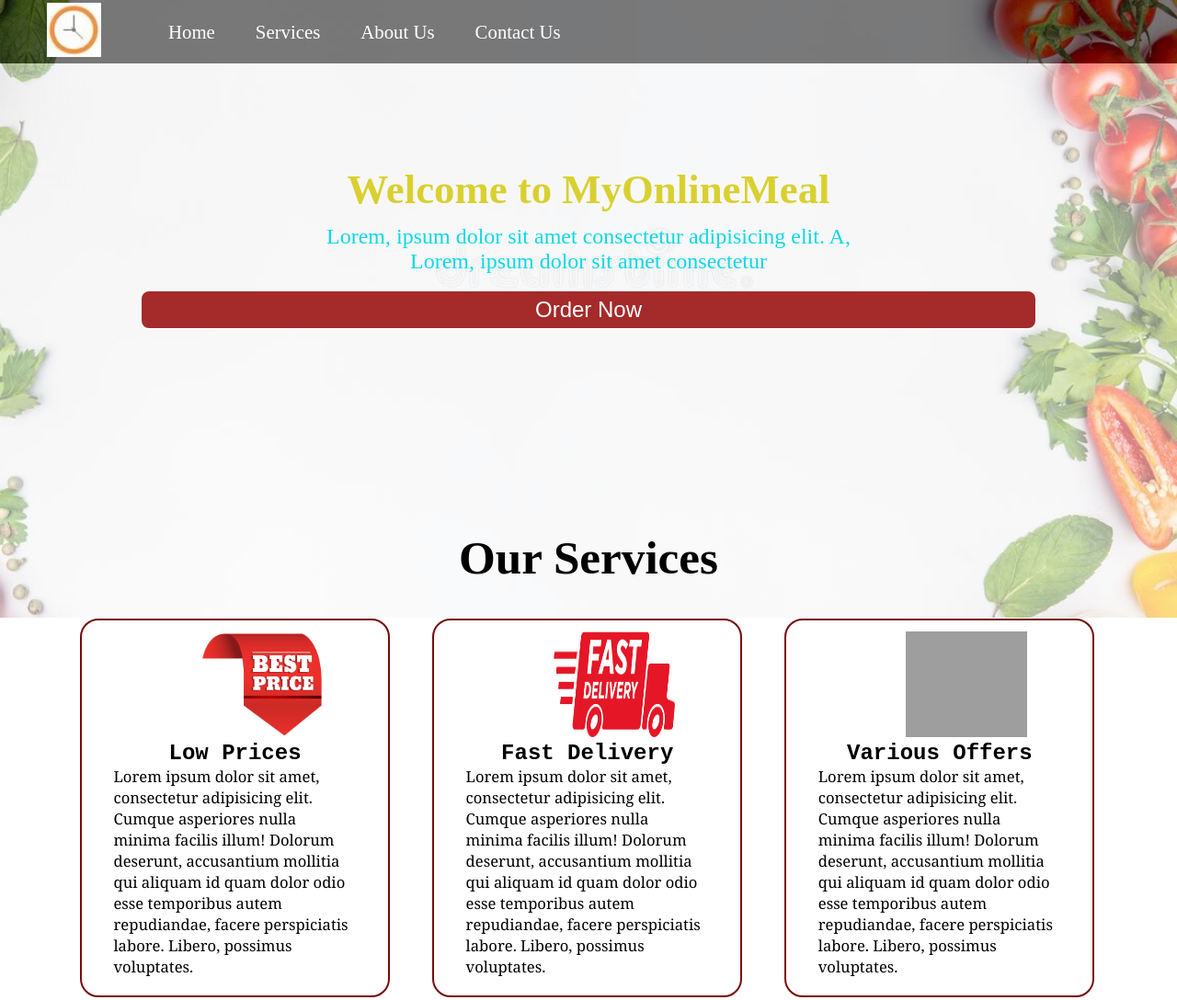
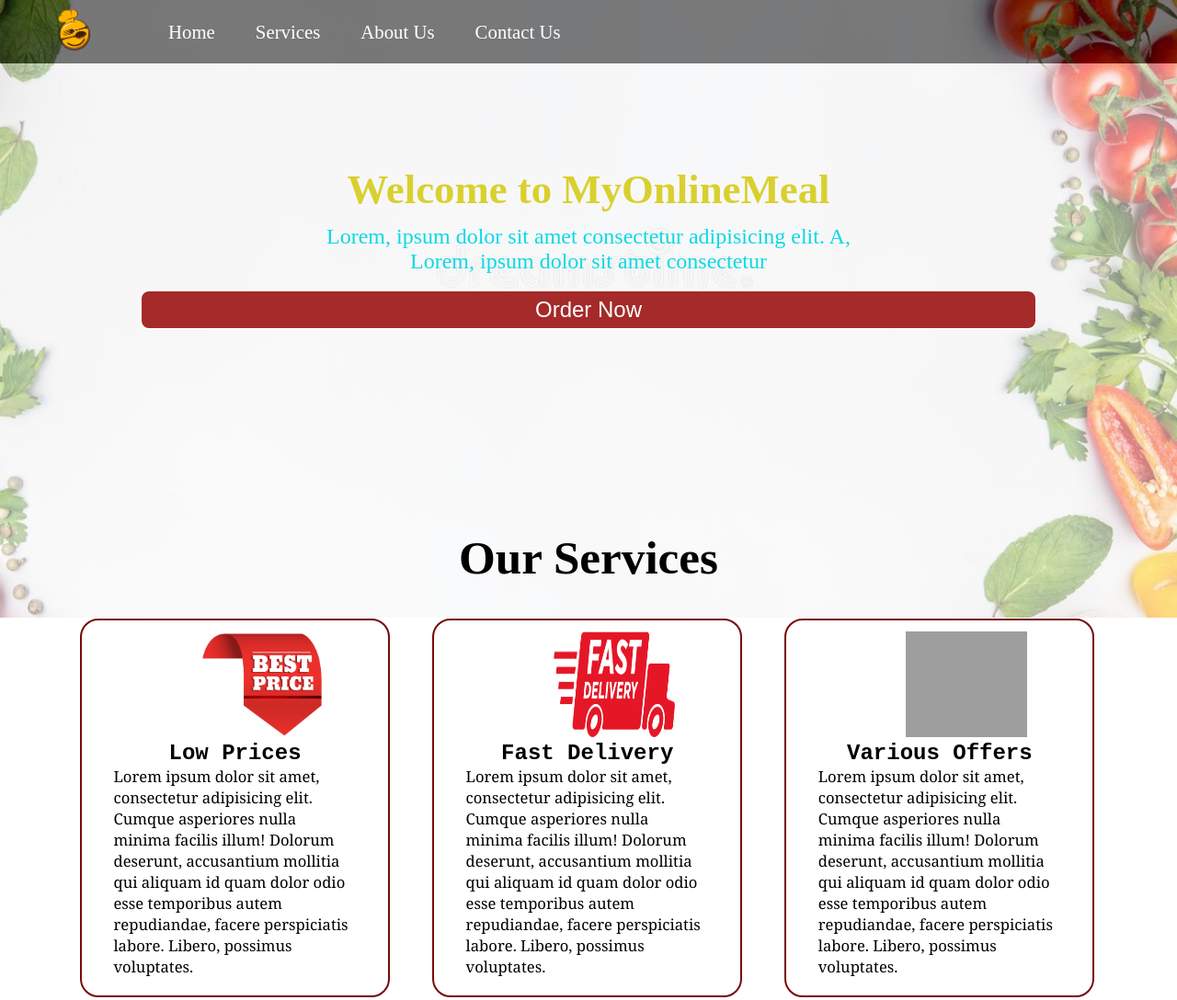
Before and after one commit to prakashrana210/Food-Delivery-Project, a plain HTML site: page index.html in a window 1280 px wide. Shown: the top 1088 px of the page at 92% size. Drawn offline with Linux system fonts and the light colour scheme; grey boxes are pictures that could not be loaded; a web font is replaced by a local one.

Commit message:
Update index.html

```diff
--- a/index.html
+++ b/index.html
@@ -12,7 +12,7 @@
 <body>
     <nav id="navbar">
         <div id="logo">
-            <img src="images/logo.jpg" alt="MyOnlineMeal.com">
+            <img src="images/New-Logo.png" alt="MyOnlineMeal.com">
         </div>
         <ul>
             <li class="item"><a href="#">Home</a></li>
```
